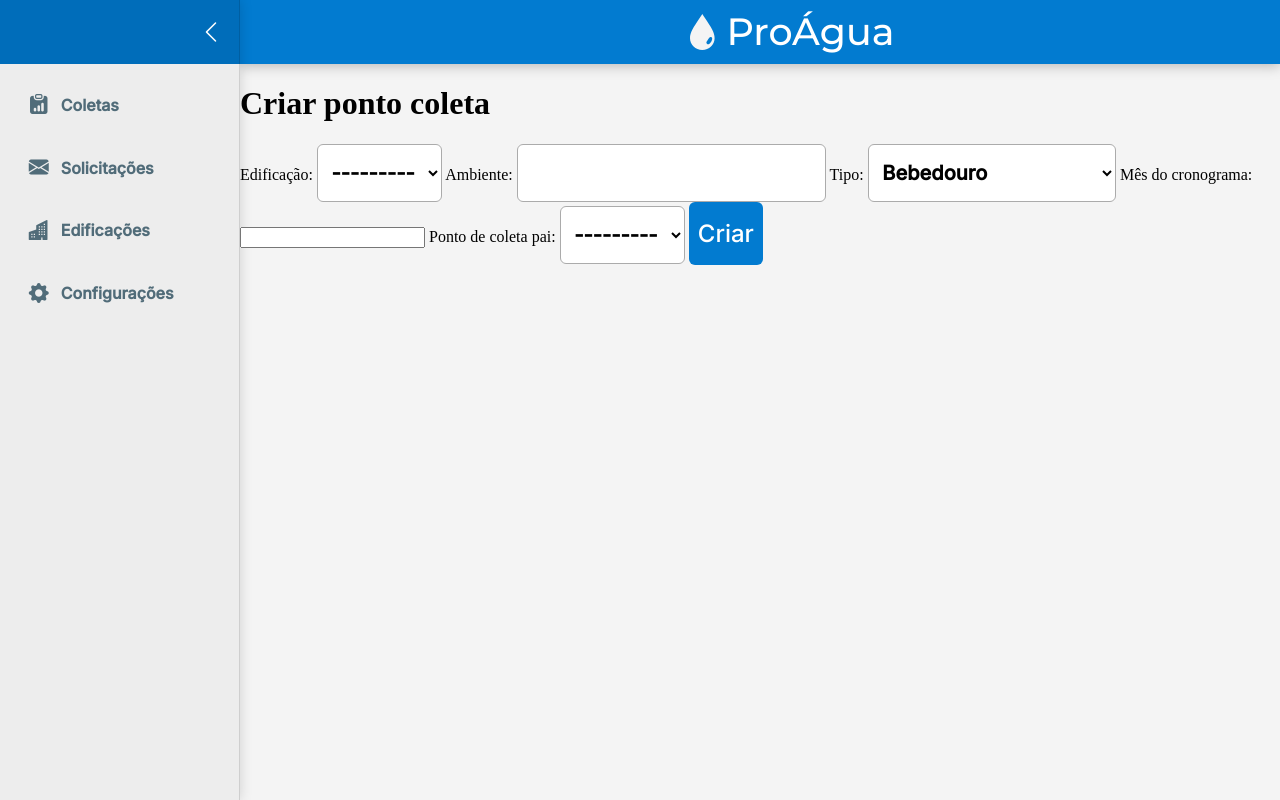
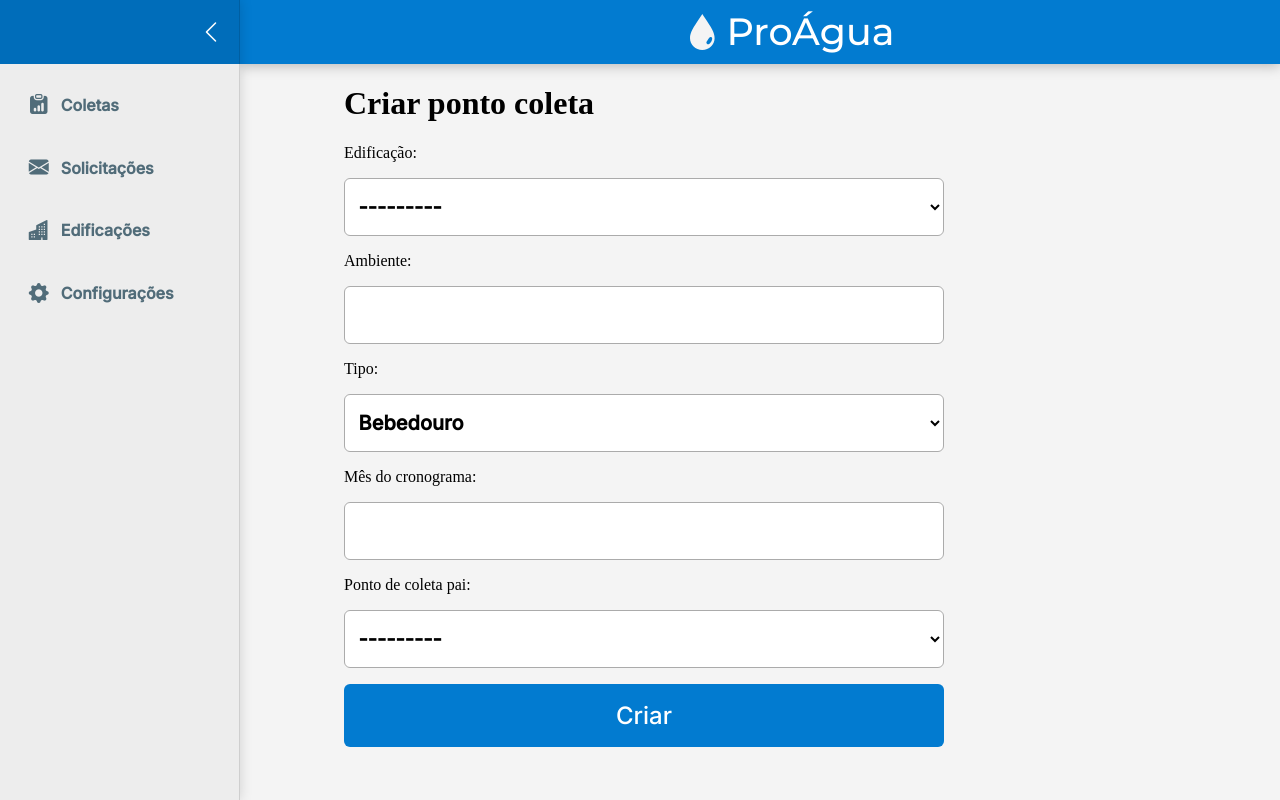
Before and after one commit to vynijales/ProAgua-backend-test, a Django app: page /criar_ponto/ in a window 1280 px wide. Run offline with Django 4.2, Linux system fonts and the light colour scheme; the visitor is signed in with stand-in values (Sample User, id 1); data that the repository does not hold is empty.

Commit message:
Ajustes visuais

```diff
--- a/proagua/static/stylesheets/base.css
+++ b/proagua/static/stylesheets/base.css
@@ -13,6 +13,7 @@ a.button {
     box-sizing: border-box;
     text-decoration: none;
     width: fit-content;
+    user-select: none;
 }
 
 button, input[type=button], input[type=submit], a.button {
@@ -34,7 +35,10 @@ a.button:hover {
     cursor: pointer;
 }
 
-input[type=text], input[type=password], select {
+input[type=text],
+input[type=password],
+input[type=number],
+select {
     border: 1px solid #ABABAB;
     background-color: white;
     padding: 1rem 0.6rem;
@@ -49,6 +53,12 @@ input[type=text], input[type=password], select {
     box-sizing: content-box;
 }
 
+.simple-form {
+    display: flex;
+    flex-direction: column;
+    gap: 1rem;
+    max-width: 600px;
+}
 
 #dialog-backdrop {
     position: absolute;
--- a/proagua/static/stylesheets/privado/pontos_coletas.css
+++ b/proagua/static/stylesheets/privado/pontos_coletas.css
@@ -6,10 +6,6 @@ h1 {
     font-size: 4.5vh;
     text-align: center;
     color: #525252;
-}
-
-#content {
-    margin: 0 10%;
 }
 
 #search-bar{
--- a/proagua/static/stylesheets/privado/stylesheet.css
+++ b/proagua/static/stylesheets/privado/stylesheet.css
@@ -109,6 +109,10 @@ body {
     padding-right: 1rem;
 }
 
+#content {
+    margin: 0 10%;
+}
+
 .proagua-logo {
     display: flex;
     width: fit-content;
@@ -130,6 +134,14 @@ body {
     width: 25px;
 }
 
-th, td, tr {
+table {
+    border-collapse: collapse;
+}
+
+table, th, td {
     border: 1px solid black;
 }
+
+td, th {
+    padding: 0.5rem 1rem;
+}
--- a/proagua/templates/privado/criar_coleta.html
+++ b/proagua/templates/privado/criar_coleta.html
@@ -2,7 +2,7 @@
 
 {% block content %}
 <h1>Criar coleta</h1>
-<form method='post'>
+<form method='post' class="simple-form">
     {% csrf_token %}
     {{ form }}
     <input type="submit" value="Criar">
--- a/proagua/templates/privado/criar_edificacao.html
+++ b/proagua/templates/privado/criar_edificacao.html
@@ -2,7 +2,7 @@
 
 {% block content %}
 <h1>Criar Edificação</h1>
-<form method="post">
+<form method="post" class="simple-form">
     {% csrf_token %}
     {{ form }}
     <input type="submit" value="Criar">
--- a/proagua/templates/privado/criar_ponto.html
+++ b/proagua/templates/privado/criar_ponto.html
@@ -2,7 +2,7 @@
 
 {% block content %}
 <h1>Criar ponto coleta</h1>
-<form method="post">
+<form method="post" class="simple-form">
     {% csrf_token %}
     {{ form }}
     <input type="submit" value="Criar">
--- a/proagua/templates/privado/editar_coleta.html
+++ b/proagua/templates/privado/editar_coleta.html
@@ -3,7 +3,7 @@
 {% block title %}ProÁgua | Editar Coleta{% endblock %}
 {% block content%}
 <h1>Editar Coleta</h1>
-<form method="post">
+<form method="post" class="simple-form">
     {% csrf_token %}
     {{ form }}
     <input type="submit" value="Salvar">
--- a/proagua/templates/privado/ponto_coleta.html
+++ b/proagua/templates/privado/ponto_coleta.html
@@ -1,6 +1,9 @@
 {% extends 'privado/base.html' %}
 
 {% block content %}
+<h1>{{ ponto.get_tipo_display }} | {{ ponto.edificacao.nome }} - {{ ponto.ambiente }}</h1>
+<div>
+    <h2>Amostragens</h2>
     <table>
         {% for amostragem in amostragens %}
             <tr>
@@ -12,4 +15,6 @@
         {% endfor %}
     </table>
     <button onclick="window.location.href = '{% url 'criar_coleta' %}?next={{ request.path }}&p={{ ponto.id }}'">Adicionar coleta</button>
+</div>
+
 {% endblock %}
--- a/proagua/templates/privado/ponto_coleta_relatorio.html
+++ b/proagua/templates/privado/ponto_coleta_relatorio.html
@@ -9,7 +9,7 @@
         Coleta no {{ ponto.edificacao.nome }}
     </h1>
     <h2>
-        {{ ponto.ambiente }}
+        {{ ponto.get_tipo_display }} - {{ ponto.ambiente }}
     </h2>
     <table>
         <thead>
```
Lines whose indentation alone changed are shown as unchanged.
